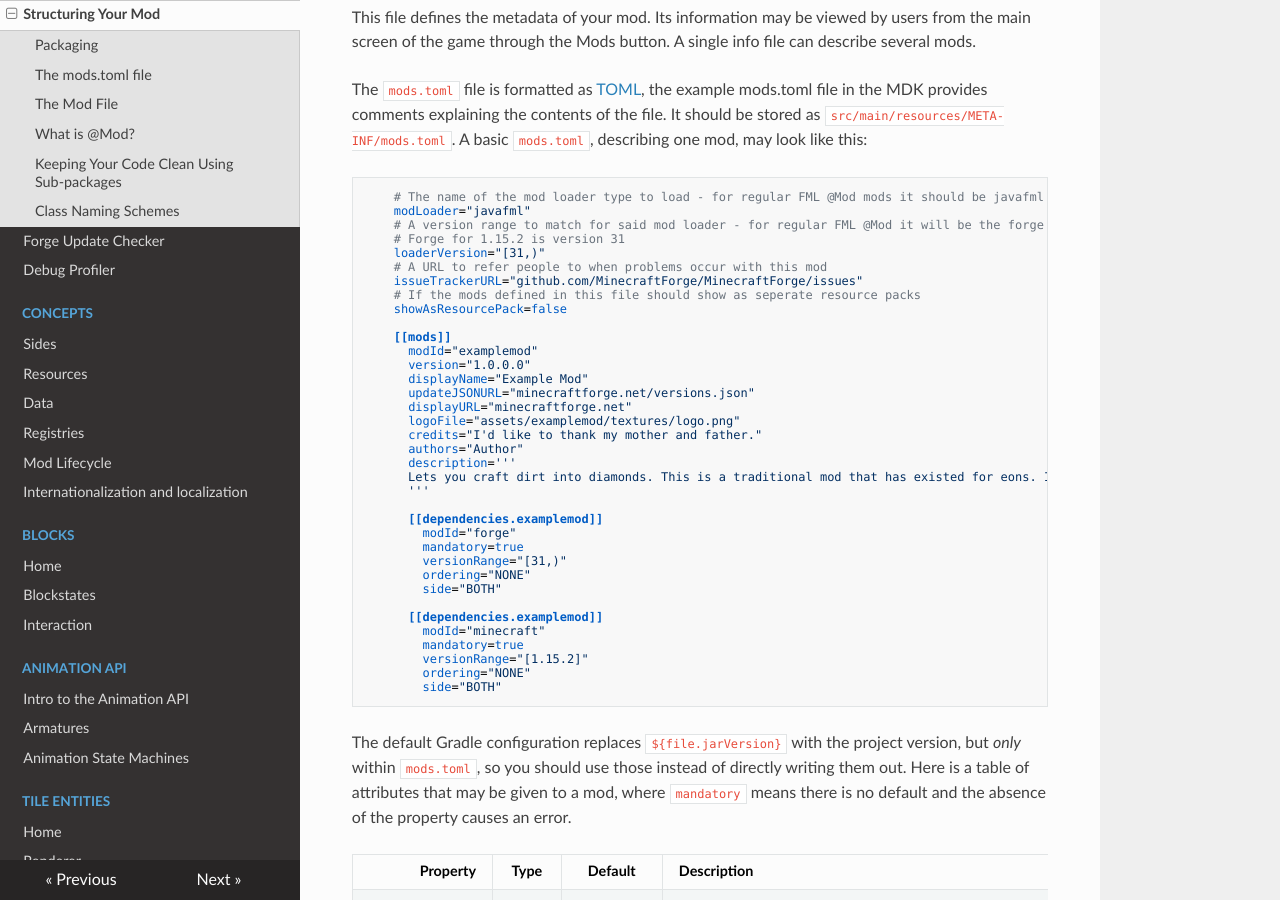
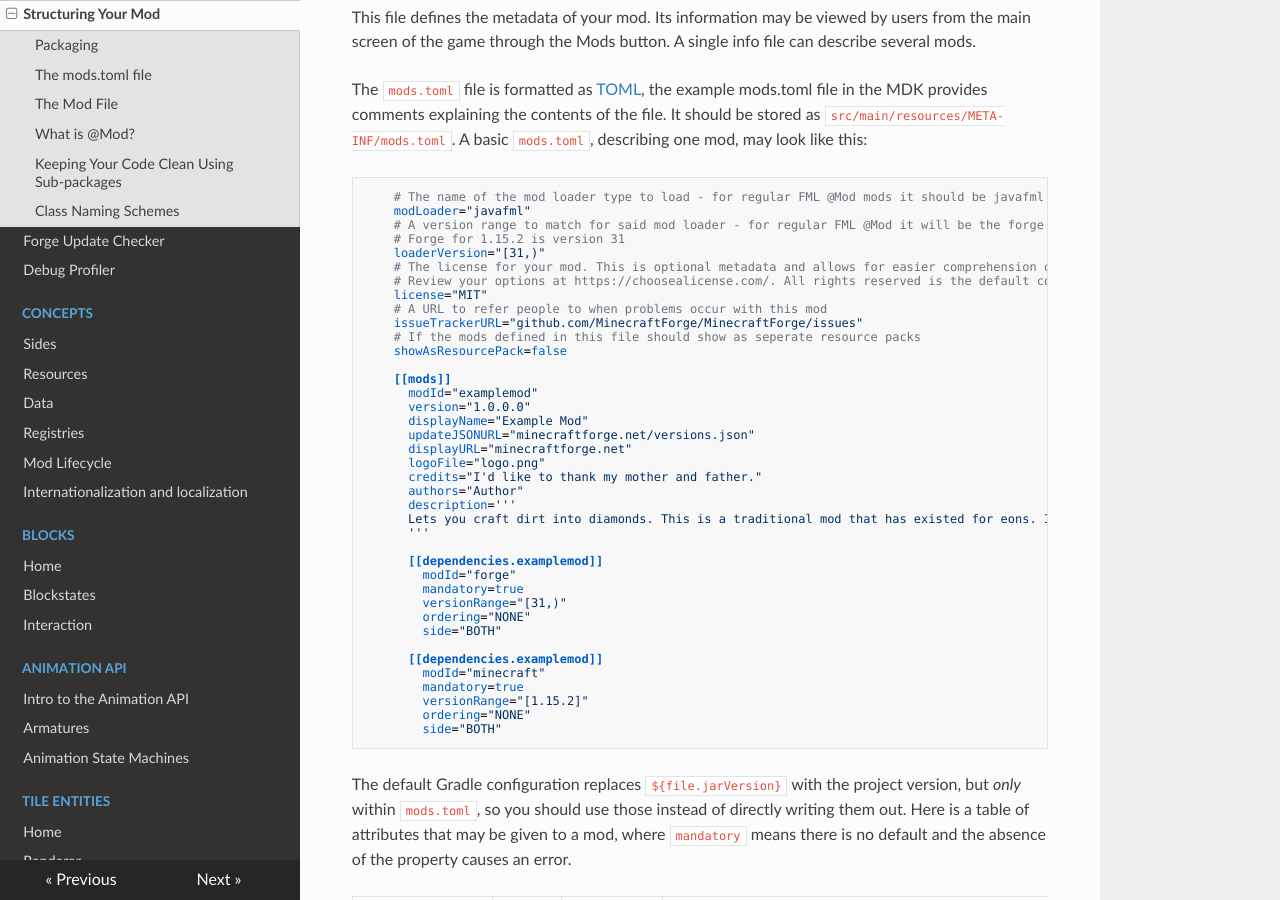
Before and after one commit to MinecraftForge/Documentation, an MkDocs documentation site: the page built from docs/gettingstarted/structuring.md, in a window 1280 px wide and 900 px high, scrolled down 609 px. Built offline with MkDocs 1.6.1, drawn with Linux system fonts in a browser that asks for light colours; nearby versions of some CDN libraries.

Commit message:
Fix #356, #351, #74, #341 (#1)

```diff
--- a/docs/gettingstarted/structuring.md
+++ b/docs/gettingstarted/structuring.md
@@ -26,6 +26,9 @@ The `mods.toml` file is formatted as [TOML](https://github.com/toml-lang/toml),
     # A version range to match for said mod loader - for regular FML @Mod it will be the forge version
     # Forge for 1.15.2 is version 31
     loaderVersion="[31,)"
+    # The license for your mod. This is optional metadata and allows for easier comprehension of your redistributive properties.
+    # Review your options at https://choosealicense.com/. All rights reserved is the default copyright stance, and is thus the default here.
+    license="MIT"
     # A URL to refer people to when problems occur with this mod
     issueTrackerURL="github.com/MinecraftForge/MinecraftForge/issues"
     # If the mods defined in this file should show as seperate resource packs
@@ -37,7 +40,7 @@ The `mods.toml` file is formatted as [TOML](https://github.com/toml-lang/toml),
       displayName="Example Mod"
       updateJSONURL="minecraftforge.net/versions.json"
       displayURL="minecraftforge.net"
-      logoFile="assets/examplemod/textures/logo.png"
+      logoFile="logo.png"
       credits="I'd like to thank my mother and father."
       authors="Author"
       description='''
```
Also changed, not shown: docs/blocks/interaction.md (+1 -1 lines), docs/concepts/sides.md (+1 -1 lines).
